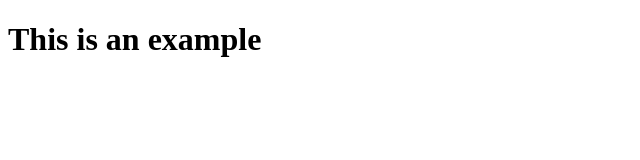
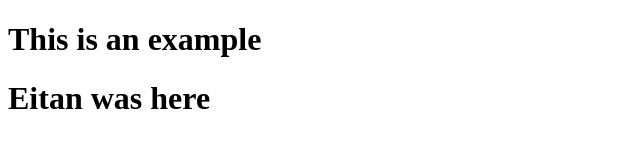
Before and after one commit to bstanton773/kekambas-106_example_repo, a plain HTML site: page index.html in a window 1280 px wide. Shown: the whole page, without its empty margins (0-640 px from the left). Drawn offline with Linux system fonts and the light colour scheme.

Commit message:
Eitan was here

```diff
--- a/index.html
+++ b/index.html
@@ -8,5 +8,6 @@
 </head>
 <body>
     <h1>This is an example</h1>
+    <h1>Eitan was here</h1>
 </body>
 </html>
```
